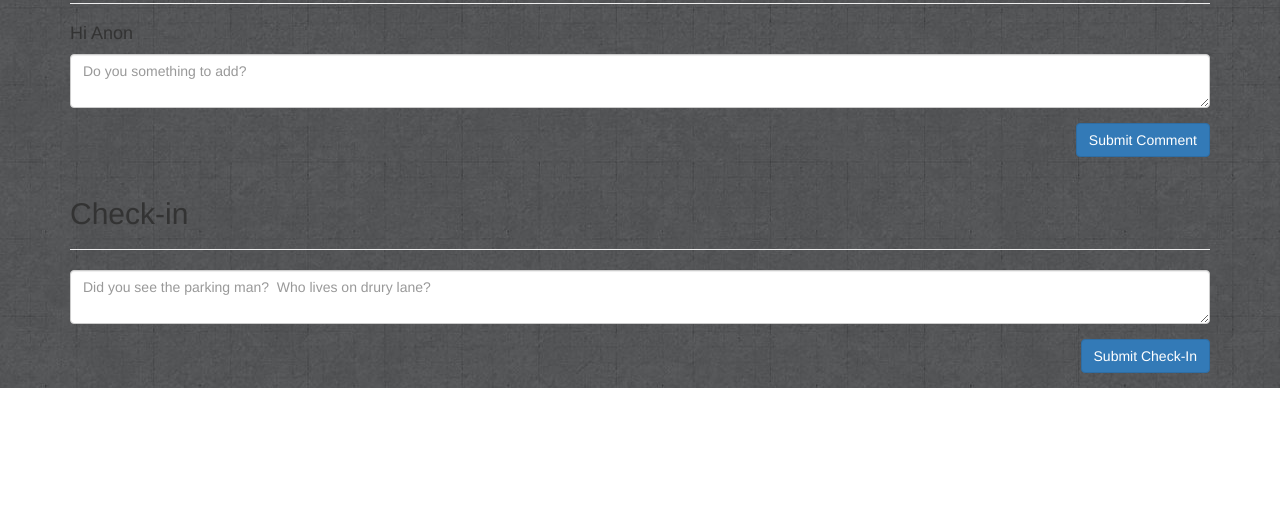
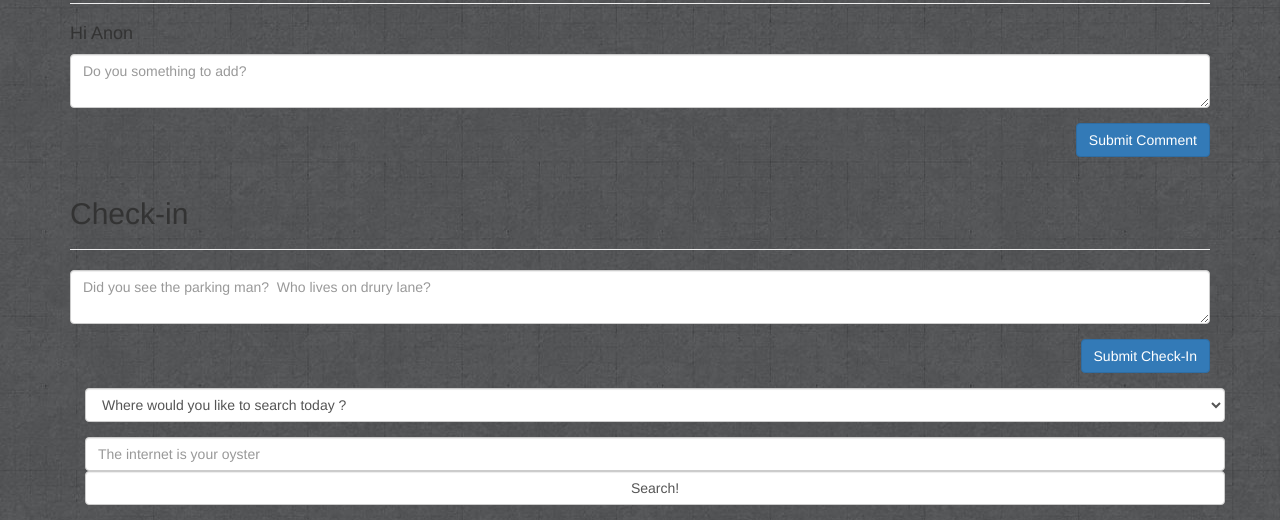
Before and after one commit to TheAcadianYeti/DWDevConsole, a plain HTML site: page index.html in a window 1280 px wide. Shown: the part 1071-1591 px from the top of the page. Before the commit the page ends 1459 px from the top, so only its background shows below. Drawn offline with Linux system fonts and the light colour scheme.

Commit message:
changed fizxed div

```diff
--- a/HTML/search-app.html
+++ b/HTML/search-app.html
@@ -1,5 +1,5 @@
 <!-- for use with custom directive in searchApp.js namely "searchApp" directive-->
-<section ng-controller="searchController" class="fixed-div animated bounceInDown">
+<section ng-controller="searchController" class="animated bounceInDown">
         <!-- top of the navigation bar -->
         <!-- checkboxes and search bar below will be fixed at the top of the browser -->
         <form class="container">
```
